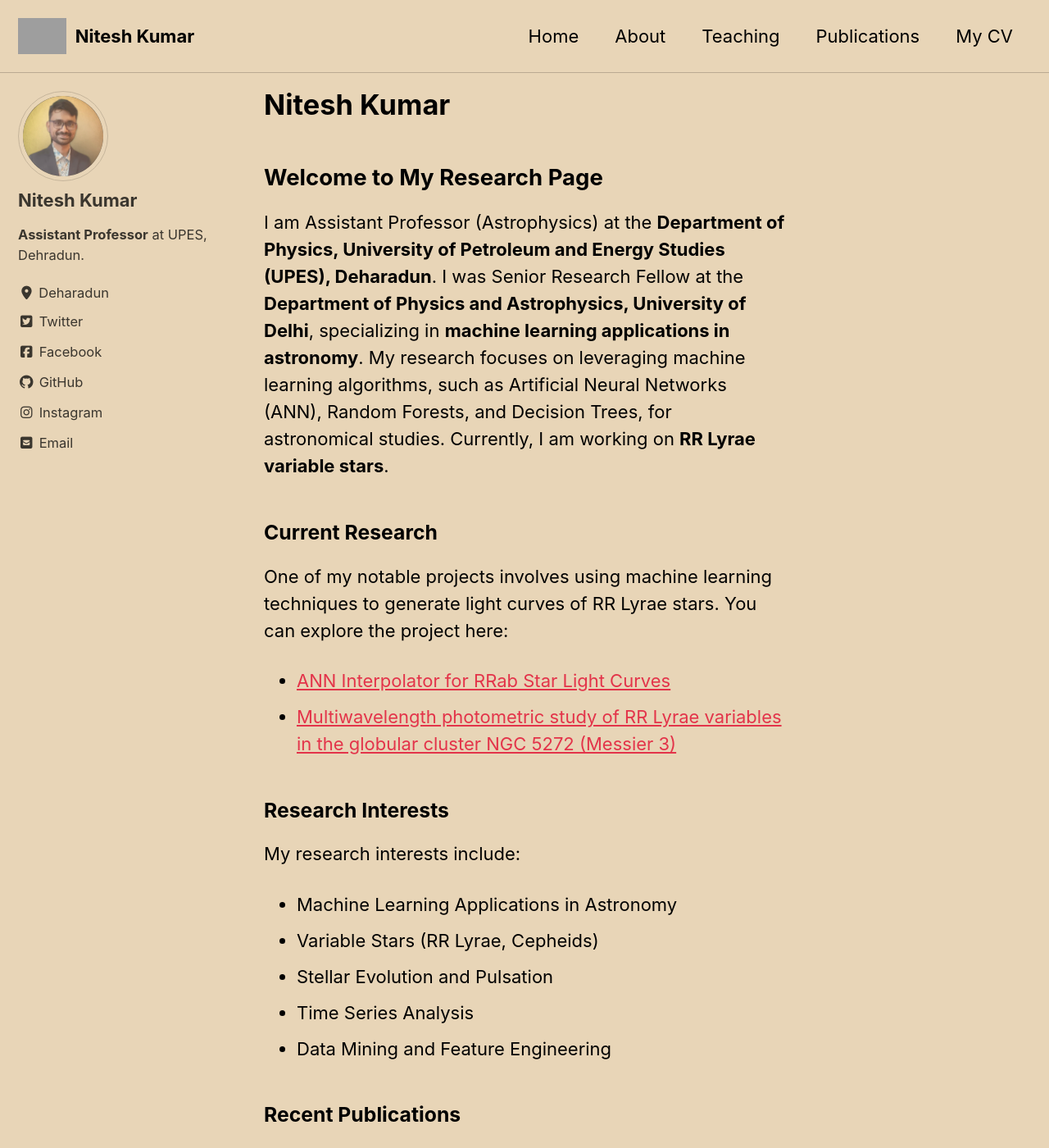
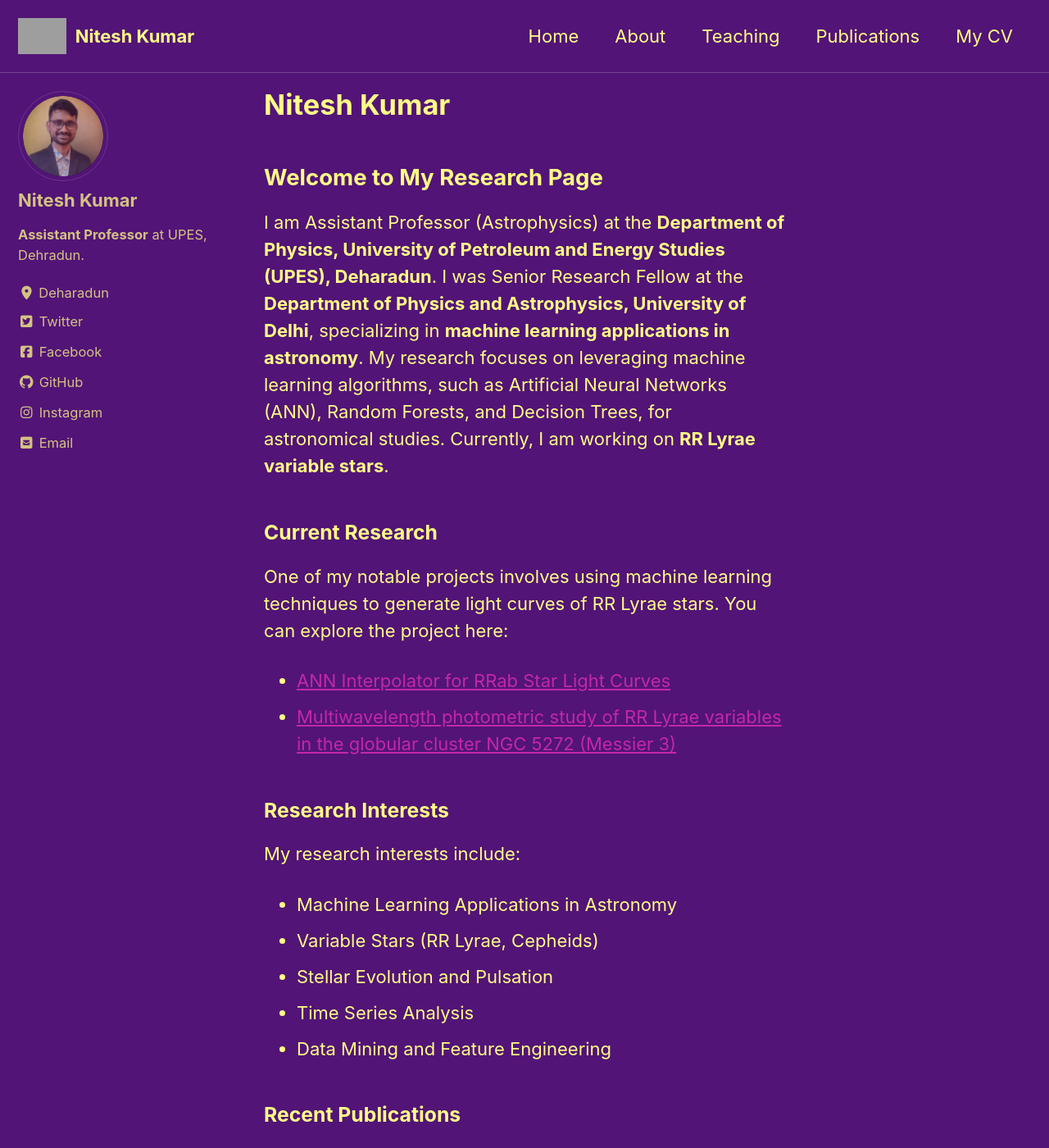
Before and after one commit to niteshchandra039/niteshchandra039.github.io, a Jekyll site: the page built from index.md, in a window 1280 px wide and 1400 px high. Shown: the whole window at 82% size. Built offline with Jekyll 4.4.1, drawn with Linux system fonts in a browser that asks for light colours; cached includes are drawn as plain includes; grey boxes are pictures that could not be loaded.

Commit message:
Update _config.yml with new minimal_mistakes_skin value

```diff
--- a/_config.yml
+++ b/_config.yml
@@ -12,7 +12,7 @@
 
 # theme                  : "minimal-mistakes-jekyll"
 # remote_theme           : "mmistakes/minimal-mistakes"
-minimal_mistakes_skin    : sunrise # "default", "air", "aqua", "contrast", "dark", "dirt", "neon", "mint", "plum", "sunrise"
+minimal_mistakes_skin    : plum # "default", "air", "aqua", "contrast", "dark", "dirt", "neon", "mint", "plum", "sunrise"
 
 # Site Settings
 locale                   : "en-US"
```
